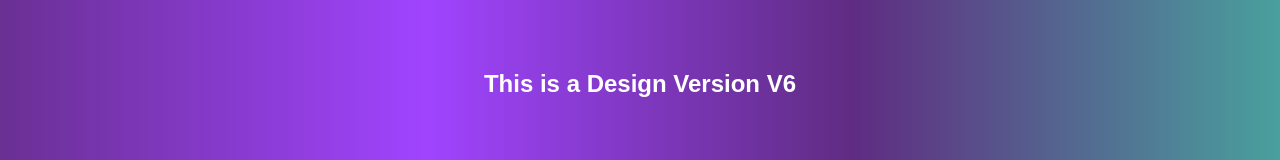
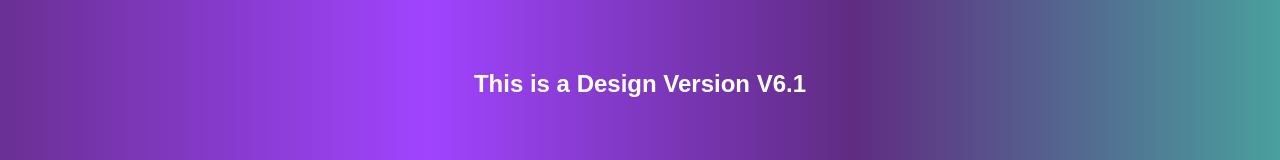
Before and after one commit to mkrishnachaitanya/myrepo, a plain HTML site: page index.html in a window 1280 px wide. Shown: the part 316-476 px from the top of the page. Drawn offline with Linux system fonts and the light colour scheme.

Commit message:
Changed the version to 6.1

```diff
--- a/index.html
+++ b/index.html
@@ -8,6 +8,6 @@
     <title>Document</title>
 </head>
 <body>
-<h2>This is a Design Version V6</h2>
+<h2>This is a Design Version V6.1</h2>
 </body>
 </html>
```
